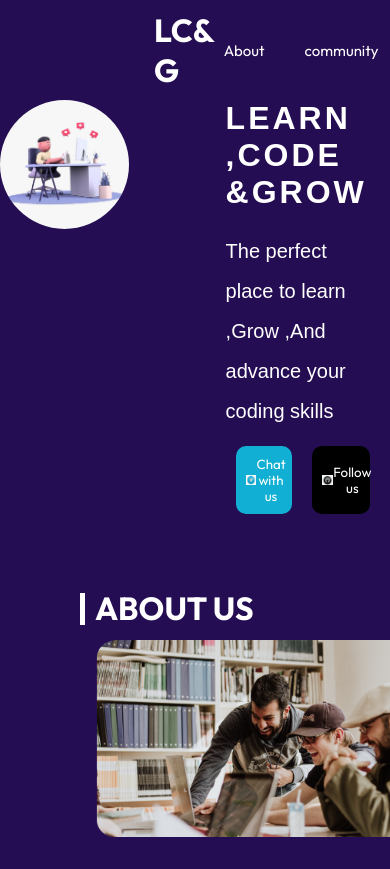
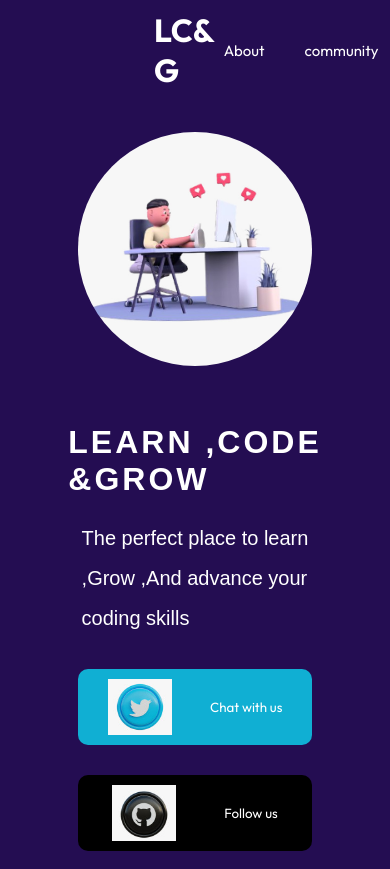
Before and after one commit to Codedwells/LCG, a plain HTML site: page client/index.html in a window 390 px wide. Shown: the top 869 px of the page. Drawn offline with Linux system fonts and the light colour scheme.

Commit message:
👌 IMPROVE: spash page responsiveness

```diff
--- a/client/CSS/style.css
+++ b/client/CSS/style.css
@@ -410,51 +410,104 @@ footer button:hover {
 }
 
 @media only screen and (max-width: 640px) {
+    /* Splash section */
+    .landingpage {
+        display: flex;
+        flex-direction: column;
+        align-items: center;
+        margin-top: 0rem !important;
+    }
+
+    .rightside {
+        display: flex;
+        align-items: center;
+    }
+
+    .left-side {
+        display: flex;
+        align-items: center;
+        justify-content: center;
+        margin-bottom: 3rem;
+        margin-top: 2rem;
+    }
+
+    .button-container {
+        display: flex;
+        flex-direction: column;
+        width: 100%;
+        margin-top: 1rem;
+    }
+
+    /* About us section */
     .about-us .container {
         flex-direction: column;
         padding: 0 5rem;
+
+        display: flex;
+        align-items: center;
+        margin-top: 1rem;
     }
+
     .about-us .about-title {
         margin-left: 5rem;
+        font-size: 0.6em;
     }
+
     .about-us .container .left .image-container {
         width: calc(500px - 10rem);
         height: fit-content;
         overflow: hidden;
     }
+
     .about-us .image-container img {
         width: calc(500px - 10rem);
     }
+
     .about-us .container .left-text,
     .right-text {
-        font-size: 20px;
+        font-size: 0.5em;
     }
+
     .about-us .container .right-text {
         padding-top: 0;
         margin-bottom: 5rem;
     }
+
     .about-us .container .left-text {
         margin-bottom: 0rem;
         display: none;
     }
+
     .about-us .container .right {
         margin-top: 0;
     }
+
     .about-us .container .left,
     .right {
         padding: 0rem;
     }
+
     .about-us .container .right .right-text {
         height: 230px;
     }
+
     .about-us .container .right ul li {
         letter-spacing: 5%;
         color: #324a88;
         font-size: 20px;
     }
+
     .about-us .container .events-section h5 {
         font-size: 16px;
         font-weight: 200;
+    }
+
+    .events-section {
+        display: flex;
+        flex-direction: column;
+        align-items: start;
+        margin-top: -2rem;
+        margin-left: 3rem;
     }
 
     /* Our work section */
@@ -489,50 +542,84 @@ footer button:hover {
     }
 }
 @media only screen and (max-width: 840px) {
+    /* Splash section */
+    .landingpage {
+        display: flex;
+        flex-direction: column;
+        align-items: center;
+        margin-top: 5rem;
+    }
+
+    .rightside {
+        display: flex;
+        align-items: center;
+    }
+
+    .left-side {
+        display: flex;
+        align-items: center;
+        justify-content: center;
+        margin-bottom: 3rem;
+        margin-top: 2rem;
+    }
+
+    .button-container {
+        display: flex;
+        width: 100%;
+        margin-top: 1rem;
+    }
+
     /* About us section */
-    .about-us .container {
-        padding: 0 5rem;
-    }
+
     .about-us .about-title {
         margin-left: 5rem;
     }
+
     .about-us .container .left .image-container {
         width: calc(500px - 10rem);
         height: fit-content;
         overflow: hidden;
     }
+
     .about-us .image-container img {
         width: calc(500px - 10rem);
     }
+
     .about-us .container .left-text,
     .right-text {
         font-size: 20px;
     }
+
     .about-us .container .right-text {
-        padding-top: 0;
-        margin-bottom: 5rem;
+        width: 20rem;
     }
+
     .about-us .container .left-text {
         margin-bottom: 0rem;
     }
+
     .about-us .container .right {
         margin-top: 0;
     }
+
     .about-us .container .left,
     .right {
         padding: 0rem 1rem;
     }
+
     .about-us .container .right .right-text {
         padding-top: 0;
         height: 150px;
         font-size: 20px;
         line-height: 23.5px;
     }
+
     .about-us .container .right ul li {
         letter-spacing: 5%;
         color: #324a88;
         font-size: 20px;
     }
+
     .about-us .container .events-section h5 {
         font-size: 16px;
         font-weight: 200;
@@ -573,46 +660,57 @@ footer button:hover {
     .about-us .container {
         padding: 0 5rem;
     }
+
     .about-us .about-title {
         margin-left: 5rem;
     }
+
     .about-us .container .left .image-container {
         width: calc(500px - 10rem);
         height: fit-content;
         overflow: hidden;
     }
+
     .about-us .image-container img {
         width: calc(500px - 10rem);
     }
+
     .about-us .container .left-text,
     .right-text {
         font-size: 20px;
     }
+
     .about-us .container .right-text {
         padding-top: 0;
         margin-bottom: 5rem;
     }
+
     .about-us .container .left-text {
         margin-bottom: 0rem;
     }
+
     .about-us .container .right {
         margin-top: 0;
     }
+
     .about-us .container .left,
     .right {
         padding: 0rem 1rem;
     }
+
     .about-us .container .right .right-text {
         padding-top: 0;
         height: 150px;
         font-size: 20px;
         line-height: 23.5px;
     }
+
     .about-us .container .right ul li {
         letter-spacing: 5%;
         color: #324a88;
         font-size: 20px;
     }
+
     .about-us .container .events-section h5 {
         font-size: 16px;
         font-weight: 200;
```
